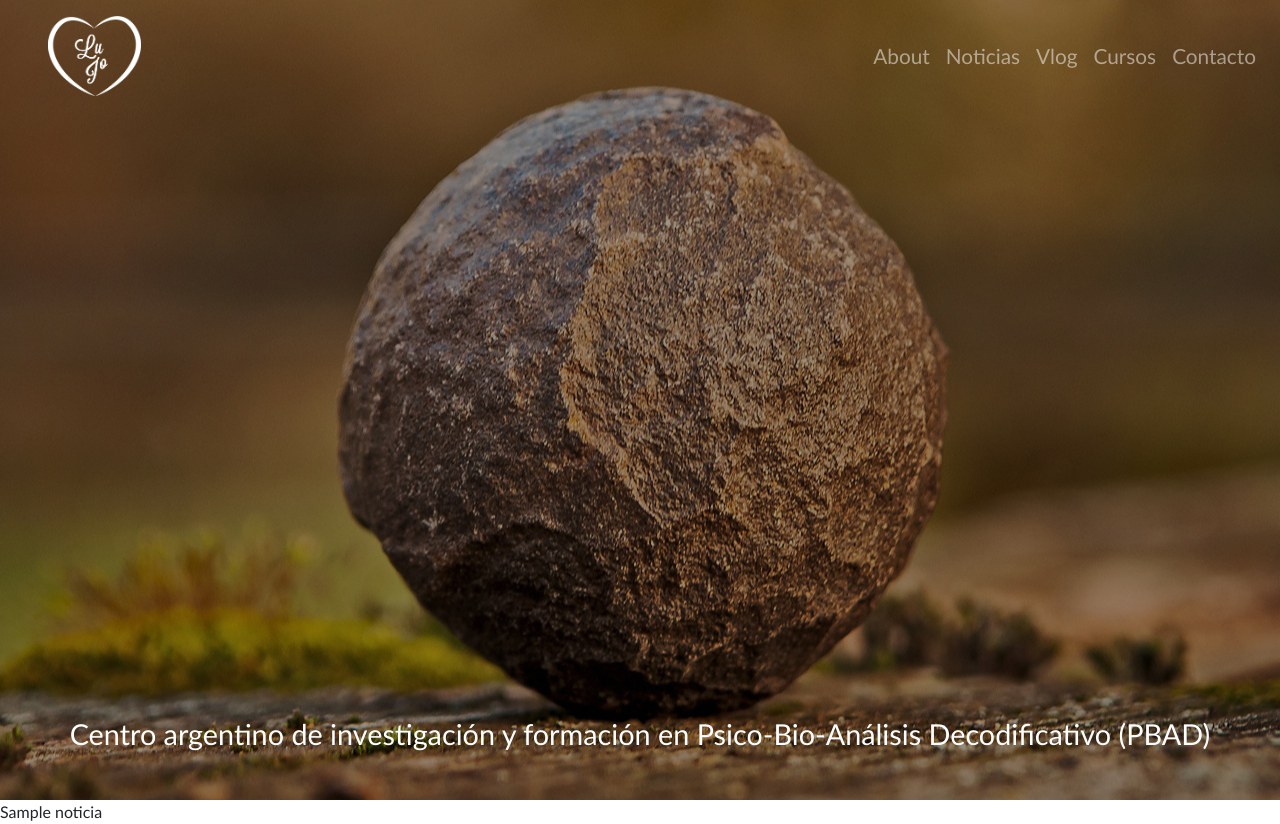
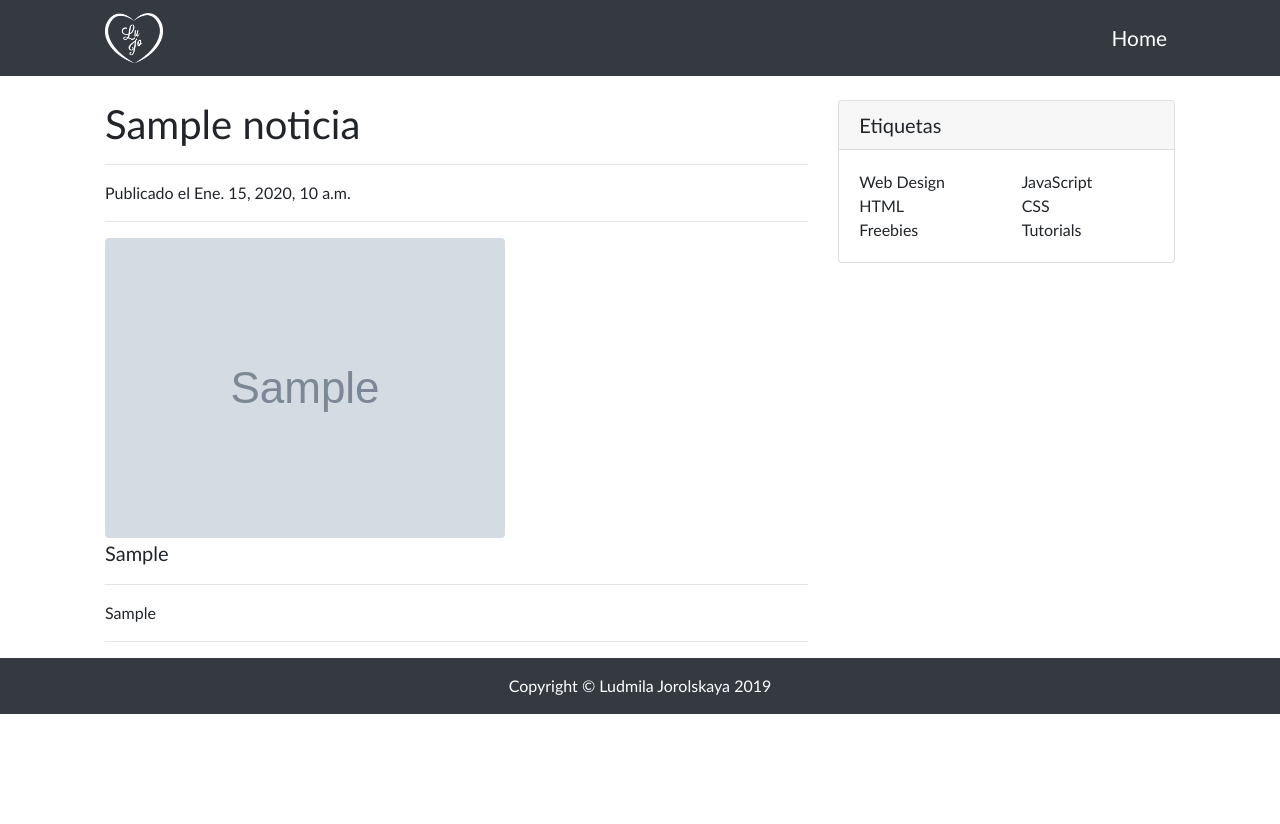
Before and after one commit to BAntonellini/lu-jo, a Django app: a page that uses lujo/templates/noticia.html in a window 1280 px wide. After the commit the page ends 714 px from the top, so only its background shows below. Run offline with Django 3.2, Linux system fonts and the light colour scheme; tables that the repository leaves empty hold one stand-in row (values such as "Sample post"); grey boxes marked "Sample" are stand-in pictures; some libraries are stand-ins or nearby versions.

Commit message:
Adding News functionality

```diff
--- a/lujo/core/static/core/styles/main.css
+++ b/lujo/core/static/core/styles/main.css
@@ -32,6 +32,9 @@ body {
 
 #corp-logo {
     max-height: 80px !important;
+}
+#corp-logo-nonlanding {
+    max-height: 50px !important;
 }
 
 #wrapper-navbar {
@@ -100,8 +103,14 @@ section#about {
     padding-bottom: 2.5em;
 }
 
+/* img-news es el estilo de imagen de cada noticia en LANDING */
 .img-news {
     max-width: 250px;
+}
+
+/* img-noticia es el estilo de imagen de cada ARTICULO */
+#img-noticia {
+    max-height: 300px !important;
 }
 
 .link-more {
--- /dev/null
+++ b/lujo/templates/base-nonlanding.html
@@ -0,0 +1,55 @@
+{% load static %}
+<!DOCTYPE html>
+
+<head>
+    <meta charset="UTF-8">
+    <meta name="viewport" content="width=device-width, initial-scale=1.0, shrink-to-fit=no">
+    <meta http-equiv="X-UA-Compatible" content="ie=edge">
+    <title>Lu Jo</title>
+
+    <!-- Stylesheets -->
+    <link rel="stylesheet" href="https://stackpath.bootstrapcdn.com/bootstrap/4.3.1/css/bootstrap.min.css"
+        integrity="sha384-ggOyR0iXCbMQv3Xipma34MD+dH/1fQ784/j6cY/iJTQUOhcWr7x9JvoRxT2MZw1T" crossorigin="anonymous">
+    <link rel="stylesheet" href="{% static 'core/styles/main.css' %}">
+</head>
+
+<body>
+    <!-- Navigation -->
+    <nav class="navbar navbar-expand-lg navbar-dark bg-dark">
+        <div class="container">
+            <a class="navbar-brand" href="{% url 'home' %}">
+                <img class="" id="corp-logo-nonlanding" src="{% static 'core/img/LU-JO_BLANCO.png' %}">
+            </a>
+            <button class="navbar-toggler" type="button" data-toggle="collapse" data-target="#navbarResponsive"
+                aria-controls="navbarResponsive" aria-expanded="false" aria-label="Toggle navigation">
+                <span class="navbar-toggler-icon"></span>
+            </button>
+            <div class="collapse navbar-collapse" id="navbarResponsive">
+                <ul class="navbar-nav ml-auto">
+                    <li class="nav-item active">
+                        <a class="nav-link" href="#">Home
+
+                        </a>
+                    </li>
+                </ul>
+            </div>
+        </div>
+    </nav>
+
+    {% block content %}
+    {% endblock %}
+
+    <!-- Scripts / JS -->
+    <script src="{% static 'core/js/jquery.min.js' %}"></script>
+    <script src="https://cdnjs.cloudflare.com/ajax/libs/popper.js/1.14.7/umd/popper.min.js"
+        integrity="sha384-UO2eT0CpHqdSJQ6hJty5KVphtPhzWj9WO1clHTMGa3JDZwrnQq4sF86dIHNDz0W1"
+        crossorigin="anonymous"></script>
+    <script src="https://stackpath.bootstrapcdn.com/bootstrap/4.3.1/js/bootstrap.min.js"
+        integrity="sha384-JjSmVgyd0p3pXB1rRibZUAYoIIy6OrQ6VrjIEaFf/nJGzIxFDsf4x0xIM+B07jRM"
+        crossorigin="anonymous"></script>
+    <script src="{% static 'core/js/jquery-easing/jquery.easing.min.js' %}"></script>
+    <script src="{% static 'core/js/scroll.js' %}"></script>
+    <script src="{% static 'core/js/script.js' %}"></script>
+</body>
+
+</html>
--- a/lujo/templates/home.html
+++ b/lujo/templates/home.html
@@ -26,7 +26,9 @@
         </div>
         <div class="row justify-content-around">
             {% for noticia in ult_3_noticias %}
-            <img class="img-news" src="{{noticia.imagen.url}}" title="{{noticia.titulo}}">
+            <a href="{% url 'noticia' noticia.codigo %} " target="_blank">
+                <img class="img-news" src="{{noticia.imagen.url}}" title="{{noticia.titulo}}">
+            </a>
             {% endfor %}
 
             <!--  <img class="img-news" src="{% static 'core/img/noticias/news-1.jpg' %}" title="Noticia 1">
--- a/lujo/templates/noticia.html
+++ b/lujo/templates/noticia.html
@@ -1,7 +1,109 @@
-{% extends 'base.html' %}
+{% extends 'base-nonlanding.html' %}
 
 {% block content %}
-{{object.titulo}}
+
+<!-- Page Content -->
+<div class="container">
+
+    <div class="row">
+
+        <!-- Post Content Column -->
+        <div class="col-lg-8">
+
+            <!-- Title -->
+            <h1 class="mt-4">{{object.titulo}}</h1>
+
+            <!-- Author -->
+            <!-- <p class="lead">
+          by
+          <a href="#">Start Bootstrap</a>
+        </p> -->
+
+            <hr>
+
+            <!-- Date/Time -->
+            <p>Publicado el {{object.fecha_publicacion}}</p>
+
+            <hr>
+
+            <!-- Preview Image -->
+            <!-- text-center -->
+            <div class="">
+                <img class="img-fluid rounded" id="img-noticia" src="{{object.imagen.url}}" alt="">
+            </div>
+            <p class="lead">
+                {{object.copete}}
+            </p>
+
+            <hr>
+
+            <!-- Post Content -->
+            <p>{{object.cuerpo}}</p>
+            <hr>
+
+        </div>
+
+        <!-- Sidebar Widgets Column -->
+        <div class="col-md-4">
+
+            <!-- Categories Widget -->
+            <div class="card my-4">
+                <h5 class="card-header">Etiquetas</h5>
+                <div class="card-body">
+                    <div class="row">
+                        <div class="col-lg-6">
+                            <ul class="list-unstyled mb-0">
+                                <li>
+                                    Web Design
+                                </li>
+                                <li>
+                                    HTML
+                                </li>
+                                <li>
+                                    Freebies
+                                </li>
+                            </ul>
+                        </div>
+                        <div class="col-lg-6">
+                            <ul class="list-unstyled mb-0">
+                                <li>
+                                    JavaScript
+                                </li>
+                                <li>
+                                    CSS
+                                </li>
+                                <li>
+                                    Tutorials
+                                </li>
+                            </ul>
+                        </div>
+                    </div>
+                </div>
+            </div>
+
+            <!-- Side Widget -->
+            <!-- <div class="card my-4">
+          <h5 class="card-header">Side Widget</h5>
+          <div class="card-body">
+            You can put anything you want inside of these side widgets. They are easy to use, and feature the new Bootstrap 4 card containers!
+          </div>
+        </div> -->
+
+        </div>
+
+    </div>
+    <!-- /.row -->
+
+</div>
+<!-- /.container -->
+
+<!-- Footer -->
+<footer class="py-3 bg-dark">
+    <div class="container">
+        <p class="m-0 text-center text-white">Copyright &copy; Ludmila Jorolskaya 2019</p>
+    </div>
+    <!-- /.container -->
+</footer>
 
 
 
```
